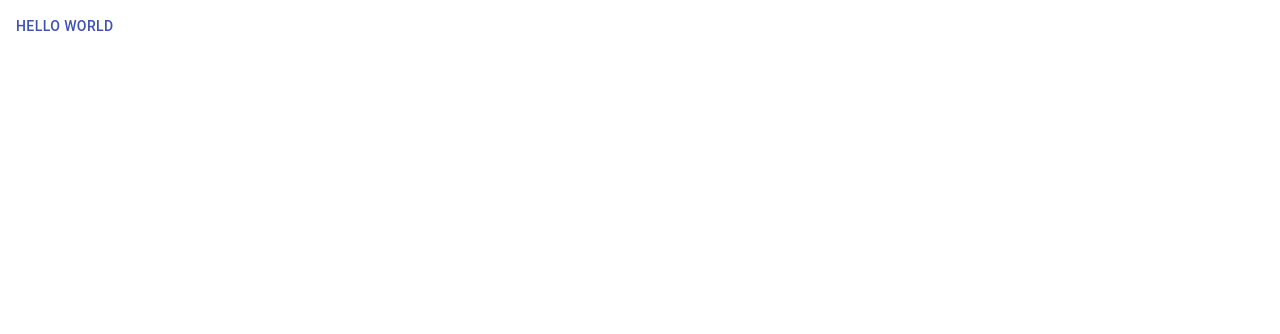
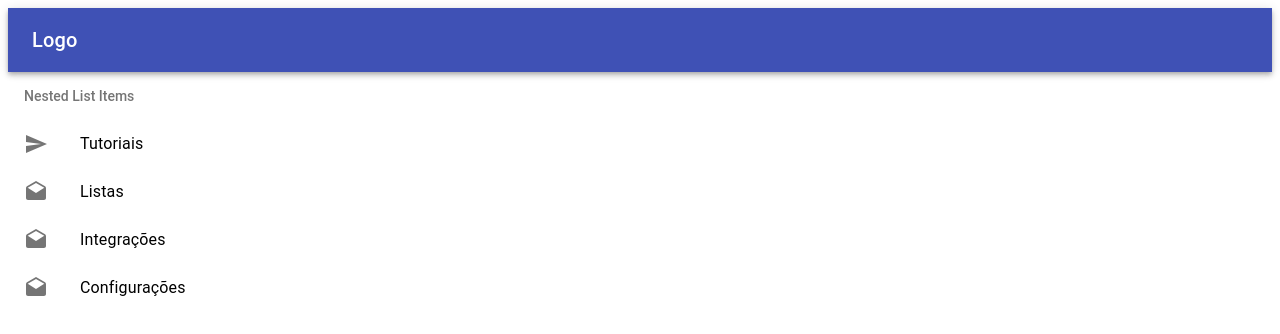
Before and after one commit to LeonardoCamargo31/crud-react, a React (Create React App) app: page / in a window 1280 px wide. Shown: the top 334 px of the page. Built offline with nearby package versions, Linux system fonts and the light colour scheme.

Commit message:
feat: create sidebar and header

```diff
--- a/package.json
+++ b/package.json
@@ -10,6 +10,7 @@
   },
   "dependencies": {
     "@material-ui/core": "^4.11.1",
+    "@material-ui/icons": "^4.9.1",
     "@testing-library/jest-dom": "^4.2.4",
     "@testing-library/react": "^9.5.0",
     "@testing-library/user-event": "^7.2.1",
--- a/src/App.js
+++ b/src/App.js
@@ -1,7 +1,14 @@
 import React from 'react'
-import { Button } from '@material-ui/core'
+
+import Header from './components/header'
+import Sidebar from './components/sidebar'
 
 function App() {
-  return <Button color="primary">Hello World</Button>
+  return (
+    <>
+      <Header />
+      <Sidebar />
+    </>
+  )
 }
 export default App
--- /dev/null
+++ b/src/components/header.js
@@ -0,0 +1,16 @@
+import React from 'react'
+import AppBar from '@material-ui/core/AppBar'
+
+import Toolbar from '@material-ui/core/Toolbar'
+import Typography from '@material-ui/core/Typography'
+
+function Header() {
+  return (
+    <AppBar position="static">
+      <Toolbar>
+        <Typography variant="h6">Logo</Typography>
+      </Toolbar>
+    </AppBar>
+  )
+}
+export default Header
--- /dev/null
+++ b/src/components/sidebar.js
@@ -0,0 +1,48 @@
+import React from 'react'
+import List from '@material-ui/core/List'
+import ListItem from '@material-ui/core/ListItem'
+import ListItemIcon from '@material-ui/core/ListItemIcon'
+import ListItemText from '@material-ui/core/ListItemText'
+import ListSubheader from '@material-ui/core/ListSubheader'
+import DraftsIcon from '@material-ui/icons/Drafts'
+import SendIcon from '@material-ui/icons/Send'
+
+function Sidebar() {
+  return (
+    <List
+      component="nav"
+      aria-labelledby="nested-list-subheader"
+      subheader={
+        <ListSubheader component="div" id="nested-list-subheader">
+          Nested List Items
+        </ListSubheader>
+      }
+    >
+      <ListItem>
+        <ListItemIcon>
+          <SendIcon />
+        </ListItemIcon>
+        <ListItemText primary="Tutoriais" />
+      </ListItem>
+      <ListItem>
+        <ListItemIcon>
+          <DraftsIcon />
+        </ListItemIcon>
+        <ListItemText primary="Listas" />
+      </ListItem>
+      <ListItem>
+        <ListItemIcon>
+          <DraftsIcon />
+        </ListItemIcon>
+        <ListItemText primary="Integrações" />
+      </ListItem>
+      <ListItem>
+        <ListItemIcon>
+          <DraftsIcon />
+        </ListItemIcon>
+        <ListItemText primary="Configurações" />
+      </ListItem>
+    </List>
+  )
+}
+export default Sidebar
```
Also changed, not shown: src/index.js (+4 -4 lines), 1 other file (tests, documents, lock files or other folders).
